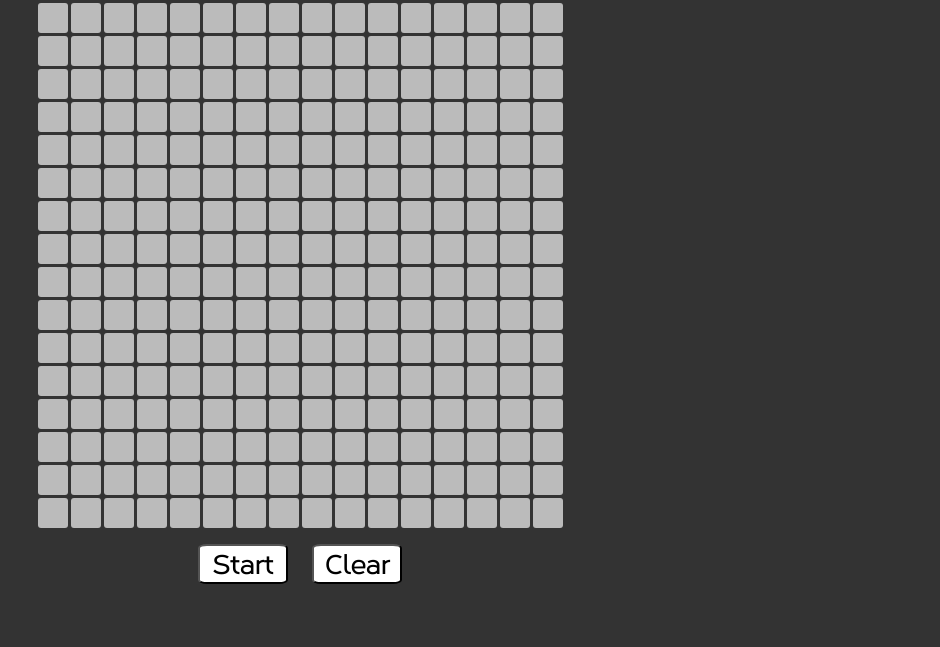
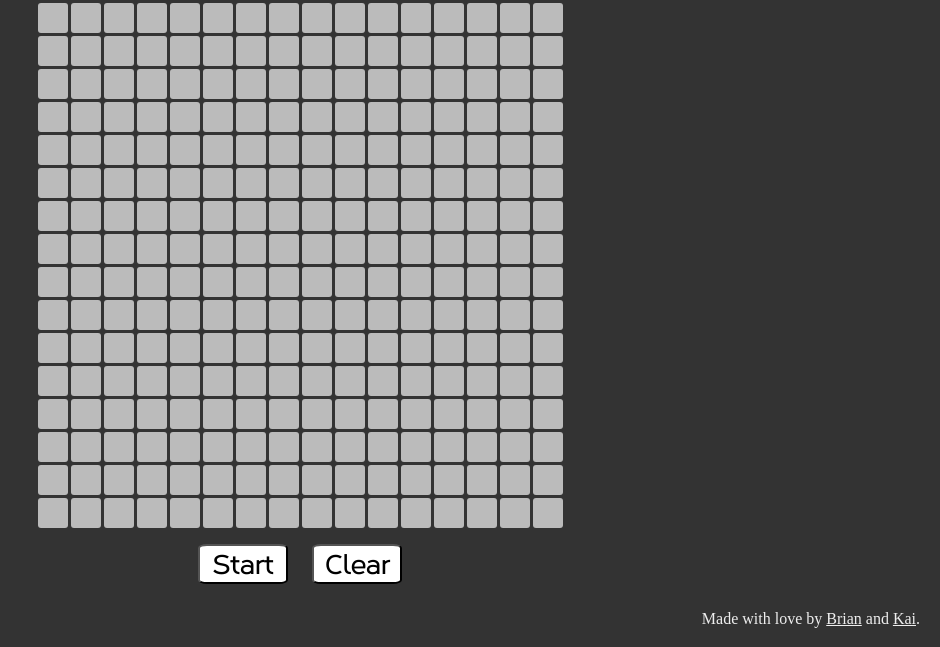
Before and after one commit to kaicataldo/tonality, a plain HTML site: page index.html in a window 1280 px wide. Shown: the part 153-800 px from the top of the page, without its empty margins (340-1280 px from the left). Drawn offline with nearby package versions, Linux system fonts and the light colour scheme; no server answers.

Commit message:
Added credits

```diff
--- a/css/style.css
+++ b/css/style.css
@@ -63,3 +63,15 @@ button {
 .selected.active {
   background: #FFFF66;
 }
+.with-love {
+  color: #EEE;
+  position: absolute;
+  bottom: 20px;
+  right: 20px;
+}
+.with-love a {
+  color: #EEE;
+}
+.with-love a:hover {
+  color: #75A3FF;
+}
--- a/index.html
+++ b/index.html
@@ -302,6 +302,9 @@
  </div>
  <button class="toggle">Start</button>
  <button class="clear">Clear</button>
+ <p class="with-love">
+ Made with love by <a href="https://github.com/bsantero">Brian</a> and <a href="https://github.com/kaicataldo">Kai</a>.
+ </p>
  <script src="http://ajax.googleapis.com/ajax/libs/jquery/1.11.1/jquery.min.js"></script>
  <script src="scripts/script.js"></script>
  <script src="scripts/howler.js"></script>
```
